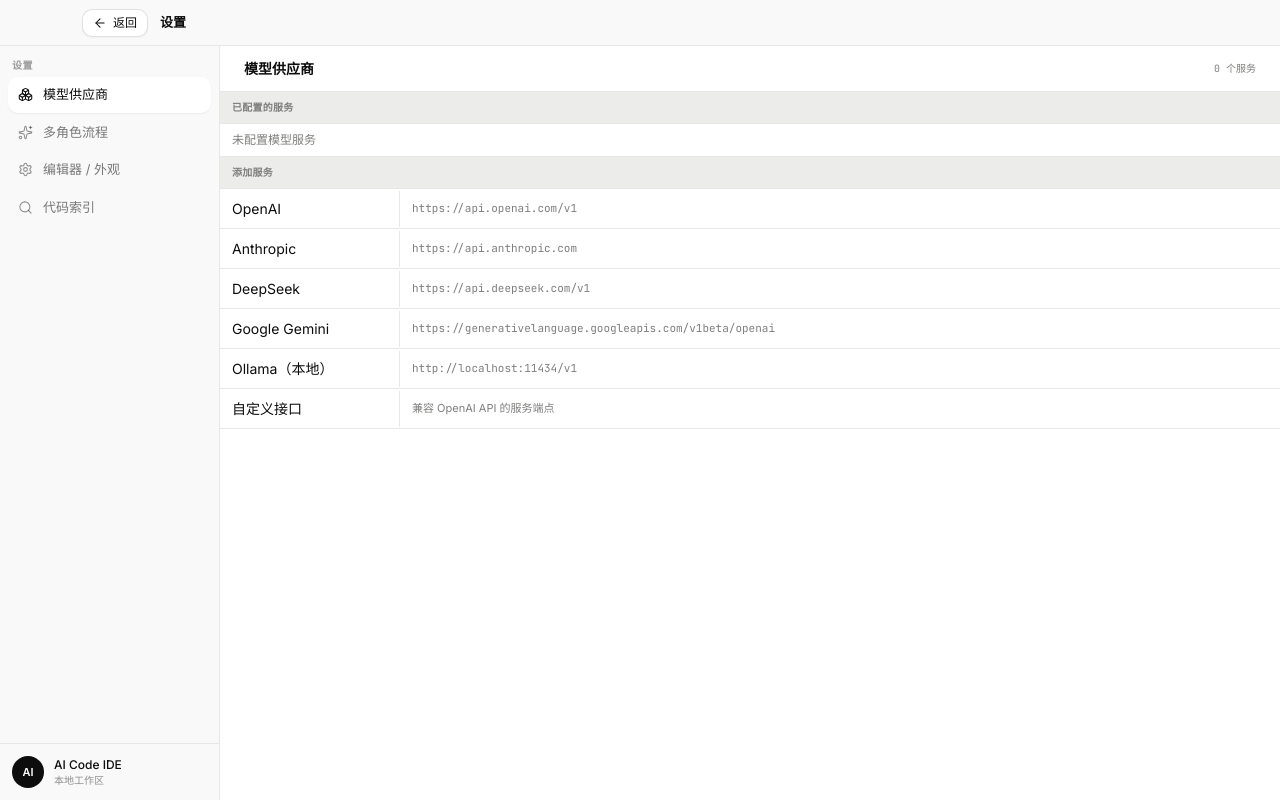
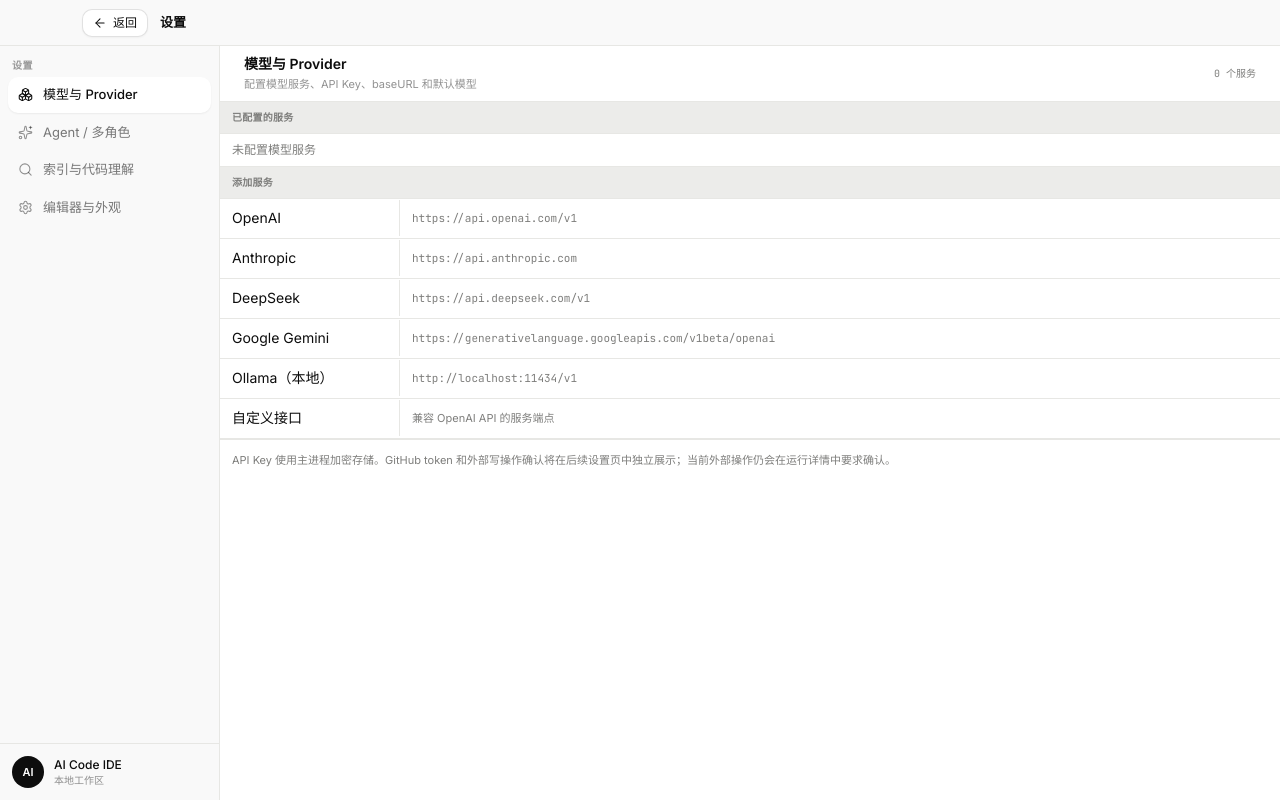
Before and after one commit to p353019433-maker/multiagent-ide, a React (Vite) app: page / in a window 1280 px wide. Both pictures are taken after a click on the button 1210 px from the left and 22 px from the top of the page. Built offline with nearby package versions, Linux system fonts and the light colour scheme.

Commit message:
ui(settings): group configuration by capability

```diff
--- a/src/renderer/components/layout/MainLayout.tsx
+++ b/src/renderer/components/layout/MainLayout.tsx
@@ -132,8 +132,10 @@
     { id: 'toggleEditor', label: '打开文件查看器', hint: '⌘E', keywords: 'editor monaco file viewer', run: () => setShowEditor((p) => !p) },
     { id: 'toggleTerminal', label: '切换终端', keywords: 'terminal pty shell', run: () => setShowTerminal((p) => !p) },
     { id: 'saveFile', label: '保存当前文件', hint: '⌘S', keywords: 'save file', run: () => void saveActiveFile() },
-    { id: 'editorSettings', label: '编辑器 / 外观设置…', keywords: 'theme font tab wrap', run: () => onOpenSettings('editor') },
-    { id: 'indexSettings', label: '代码索引设置…', keywords: 'embedding index search semantic', run: () => onOpenSettings('index') },
+    { id: 'providerSettings', label: '打开设置: 模型与 Provider', keywords: 'provider model api key', run: () => onOpenSettings('providers') },
+    { id: 'rolesSettings', label: '打开设置: Agent / 多角色', keywords: 'agent multi role roles', run: () => onOpenSettings('roles') },
+    { id: 'editorSettings', label: '打开设置: 编辑器与外观', keywords: 'theme font tab wrap', run: () => onOpenSettings('editor') },
+    { id: 'indexSettings', label: '打开设置: 索引与代码理解', keywords: 'embedding index search semantic', run: () => onOpenSettings('index') },
     ...Object.values(THEMES).map((t) => ({ id: `theme-${t.name}`, label: `切换主题: ${t.name}`, run: () => setThemeName(t.name) })),
   ];
 
--- a/src/renderer/components/settings/SettingsWorkbench.tsx
+++ b/src/renderer/components/settings/SettingsWorkbench.tsx
@@ -204,13 +204,14 @@
     }
   };
 
-  const navItems: { id: typeof tab; label: string; icon: typeof Users }[] = [
-    { id: 'providers', label: '模型供应商', icon: Boxes },
-    { id: 'roles', label: '多角色流程', icon: Sparkles },
-    { id: 'editor', label: '编辑器 / 外观', icon: SettingsIcon },
-    { id: 'index', label: '代码索引', icon: Search },
+  const navItems: { id: typeof tab; label: string; icon: typeof Users; description: string }[] = [
+    { id: 'providers', label: '模型与 Provider', icon: Boxes, description: '配置模型服务、API Key、baseURL 和默认模型' },
+    { id: 'roles', label: 'Agent / 多角色', icon: Sparkles, description: '配置多角色阶段、角色职责和运行参数' },
+    { id: 'index', label: '索引与代码理解', icon: Search, description: '配置 embedding、语义索引和重建索引' },
+    { id: 'editor', label: '编辑器与外观', icon: SettingsIcon, description: '主题、字体、编辑器行为和补全体验' },
   ];
-  const activeNavLabel = navItems.find((item) => item.id === tab)?.label || '设置';
+  const activeNav = navItems.find((item) => item.id === tab);
+  const activeNavLabel = activeNav?.label || '设置';
 
   return (
     <div
@@ -273,8 +274,11 @@
 
         <main className="min-w-0 flex-1 overflow-y-auto">
           {tab !== 'agents' && (
-            <div className="flex h-[46px] items-center justify-between border-b border-border px-6">
-              <span className="text-sm font-semibold text-foreground">{activeNavLabel}</span>
+            <div className="flex min-h-[54px] items-center justify-between gap-4 border-b border-border px-6 py-2">
+              <div>
+                <div className="text-sm font-semibold text-foreground">{activeNavLabel}</div>
+                {activeNav?.description && <div className="mt-0.5 text-11 text-foreground/45">{activeNav.description}</div>}
+              </div>
               {tab === 'providers' && (
                 <span className="font-mono text-10 text-muted-foreground">{providers.length} 个服务</span>
               )}
@@ -346,6 +350,9 @@
                   兼容 OpenAI API 的服务端点
                 </span>
               </button>
+              <div className="border-t border-editor-border px-3 py-3 text-11 leading-relaxed text-muted-foreground">
+                API Key 使用主进程加密存储。GitHub token 和外部写操作确认将在后续设置页中独立展示；当前外部操作仍会在运行详情中要求确认。
+              </div>
             </div>
           )}
 
```
